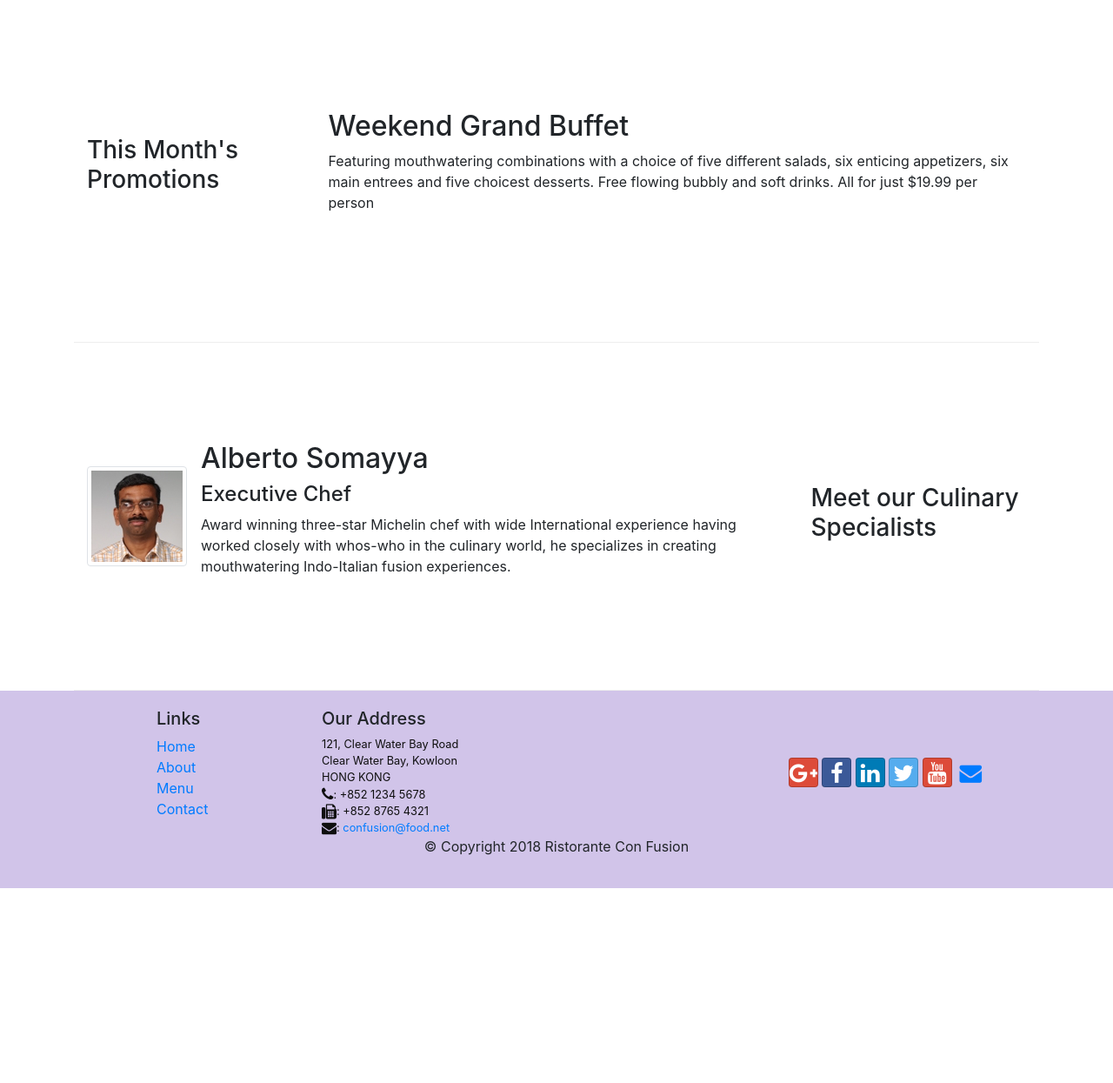
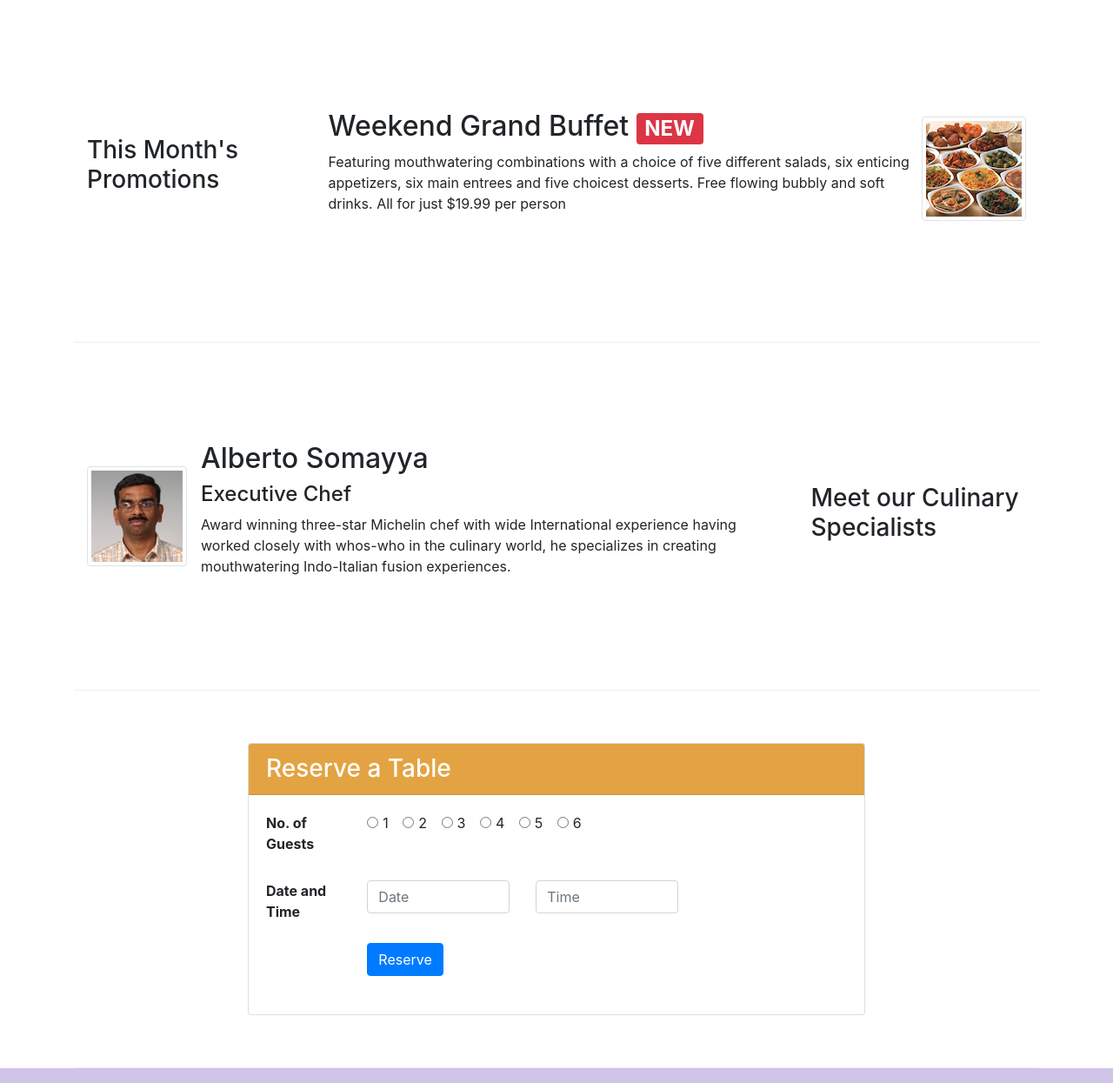
Before and after one commit to TirthVamja/intro_bootstrap, a website: page index.html in a window 1280 px wide. Shown: the part 740-1985 px from the top of the page at 87% size. Before the commit the page ends 1761 px from the top, so only its background shows below. Drawn offline with nearby package versions, Linux system fonts and the light colour scheme.

Commit message:
Assignment 2

```diff
--- a/css/styles.css
+++ b/css/styles.css
@@ -37,3 +37,7 @@ body{
 .navbar-dark{
     background-color: #512DAB;
 }
+
+.bgyellow{
+    background-color: rgb(228, 163, 66);
+}
--- a/index.html
+++ b/index.html
@@ -39,8 +39,11 @@
                     <h1>Ristorante con Fusion</h1>
                     <p>We take inspiration from the World's best cuisines, and create a unique fusion experience. Our lipsmacking creations will tickle your culinary senses!</p>
                 </div>
-                <div class="col-12 col-sm align-self-center">
+                <div class="col-12 col-sm-3 align-self-center">
                     <img src="img/logo.png" class="img-fluid">
+                </div>
+                <div class="col-12 col-sm-3 align-self-center">
+                    <button class="btn btn-warning col-sm-10 mx-auto" onclick="window.location='#here'">Reserve Table</button>
                 </div>
             </div>
         </div>
@@ -59,7 +62,7 @@
                             <span class="badge badge-danger">HOT</span>
                             <span class="badge badge-pill badge-secondary">$14.99</span>
                         </h2>
-                        <p>A unique combination of Indian Uthappam (pancake) and Italian pizza, topped with Cerignola olives, ripe vine cherry tomatoes, Vidalia onion, Guntur chillies and Buffalo Paneer.</p>
+                        <p class="d-none d-sm-block">A unique combination of Indian Uthappam (pancake) and Italian pizza, topped with Cerignola olives, ripe vine cherry tomatoes, Vidalia onion, Guntur chillies and Buffalo Paneer.</p>
                     </div>
                 </div>
             </div>
@@ -71,8 +74,13 @@
                 <h3>This Month's Promotions</h3>
             </div>
             <div class="col col-sm sol-md">
-                <h2>Weekend Grand Buffet</h2>
-                <p>Featuring mouthwatering combinations with a choice of five different salads, six enticing appetizers, six main entrees and five choicest desserts. Free flowing bubbly and soft drinks. All for just $19.99 per person </p>
+                <div class="media">
+                    <div class="media-body">
+                        <h2>Weekend Grand Buffet <span class="badge badge-danger">NEW</span></h2>
+                        <p class="d-none d-sm-block">Featuring mouthwatering combinations with a choice of five different salads, six enticing appetizers, six main entrees and five choicest desserts. Free flowing bubbly and soft drinks. All for just $19.99 per person </p>
+                    </div>
+                    <img class="d-flex ml-2 img-thumbnail align-self-center" src="img/buffet.png" alt="buffet">
+                </div>
             </div>
         </div>
 
@@ -86,11 +94,76 @@
                     <div class="media-body">
                         <h2>Alberto Somayya</h2>
                         <h4>Executive Chef</h4>
-                        <p>Award winning three-star Michelin chef with wide International experience having worked closely with whos-who in the culinary world, he specializes in creating mouthwatering Indo-Italian fusion experiences. </p>
+                        <p class="d-none d-sm-block">Award winning three-star Michelin chef with wide International experience having worked closely with whos-who in the culinary world, he specializes in creating mouthwatering Indo-Italian fusion experiences. </p>
                     </div>
                 </div>
             </div>
         </div>
+
+        <div class="row row-content" id="here">
+            <div class="col-12 col-sm-8 mx-auto">
+                <div class="card">
+                    <h3 class="card-header bgyellow text-white">Reserve a Table</h3>
+                    <div class="card-body">
+                        <dl class="row">
+                            <dt class="col-12 col-sm-2">No. of Guests</dt>
+                            <dd class="col-12 col-sm-10">
+                                <div class="form-check-inline">
+                                    <label class="form-check-label">
+                                        <input type="radio" class="form-check-input" name="optradio">1
+                                    </label>
+                                </div>
+                                <div class="form-check-inline">
+                                    <label class="form-check-label">
+                                        <input type="radio" class="form-check-input" name="optradio">2
+                                    </label>
+                                </div>
+                                <div class="form-check-inline disabled">
+                                    <label class="form-check-label">
+                                        <input type="radio" class="form-check-input" name="optradio">3
+                                    </label>
+                                </div>
+                                <div class="form-check-inline">
+                                    <label class="form-check-label">
+                                        <input type="radio" class="form-check-input" name="optradio">4
+                                    </label>
+                                </div>
+                                <div class="form-check-inline">
+                                    <label class="form-check-label">
+                                        <input type="radio" class="form-check-input" name="optradio">5
+                                    </label>
+                                </div>
+                                <div class="form-check-inline disabled">
+                                    <label class="form-check-label">
+                                        <input type="radio" class="form-check-input" name="optradio">6
+                                    </label>
+                                </div>
+                            </dd>
+
+                            <dt class="col-12 col-sm-2" style="padding-top: 30px;">Date and Time</dt>
+                            <dd class="col-12 col-sm-10" style="padding-top: 30px;">
+                                <div class="form-group row">
+                                    <div class="col-12 col-sm-4">
+                                        <input type="text" class="form-control" id="ddate" name="ddate" placeholder="Date">
+                                    </div>
+                                    <div class="col-12 col-sm-4 ">
+                                        <input type="text" class="form-control" id="ttime" name="ttime" placeholder="Time">
+                                    </div>
+                                </div>
+                            </dd>
+
+                            <dt class="col-12 col-sm-2" style="padding-top: 10px;">&nbsp;</dt>
+                            <dd class="col-12 col-sm-10" style="padding-top: 10px;">
+                                <button type="submit" class="btn btn-primary">Reserve</button>
+                            </dd>
+                        </dl>
+
+                    </div>
+                </div>
+            </div>
+
+        </div>
+
     </div>
 
     <footer class="footer">
```
